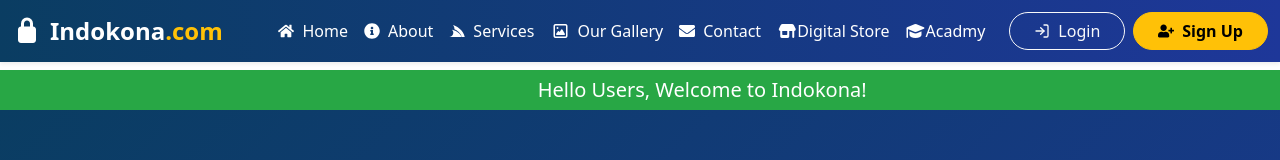
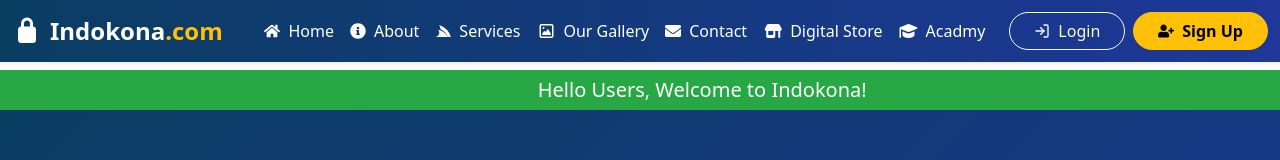
Before and after one commit to Tarunshakya1999/indokonafrontend, a React (Vite) app: page / in a window 1280 px wide. Shown: the top 160 px of the page. Built offline with nearby package versions, Linux system fonts and the light colour scheme; no server answers.

Commit message:
j8i8689798ygud

```diff
--- a/src/Nav.jsx
+++ b/src/Nav.jsx
@@ -103,14 +103,14 @@
               </li>
               <li className="nav-item">
                 <Link className="nav-link cool-link d-flex align-items-center" to="/store">
-                <i class="fa-solid fa-shop"></i> Digital Store
+                <i class="fa-solid fa-shop"></i> <span style={{ marginLeft: "7px" }}>Digital Store</span>
                 </Link>
               </li>
 
 
               <li className="nav-item">
                 <Link className="nav-link cool-link d-flex align-items-center" to="/acadmy">
-                <i class="fa-solid fa-graduation-cap"></i> Acadmy
+                <i class="fa-solid fa-graduation-cap"></i> <span style={{ marginLeft: "7px" }}>Acadmy</span>
                 </Link>
               </li>
             </ul>
```
